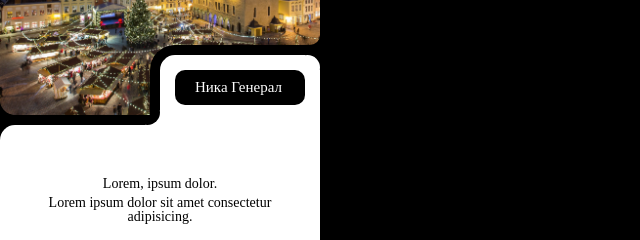
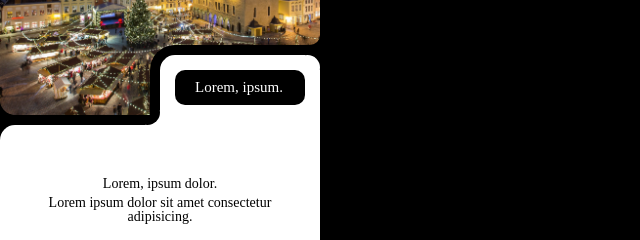
Before and after one commit to Nikko919/-, a plain HTML site: page index.html in a window 1280 px wide. Shown: the part 225-465 px from the top of the page, 0-640 px from the left. Drawn offline with Linux system fonts and the light colour scheme.

Commit message:
Изменил заголовок карточки

```diff
--- a/index.html
+++ b/index.html
@@ -19,7 +19,7 @@
           <div class="img"></div>
           <div class="content">
             <div class="name">
-              <span> Ника Генерал</span>
+              <span> Lorem, ipsum.</span>
             </div>
             <div class="text">
               <h3>Lorem, ipsum dolor.</h3>
```
